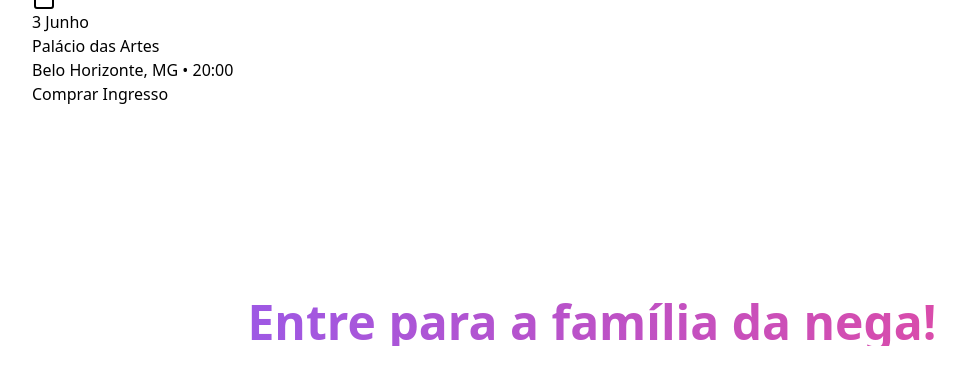
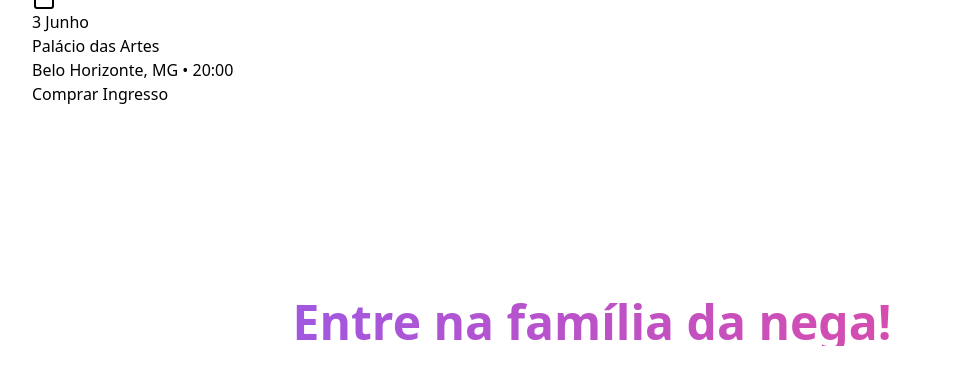
Before and after one commit to httpE2Barao/Janine-Mathias, a React (Vite) app: page / in a window 1280 px wide. Shown: the part 5845-6229 px from the top of the page, without its empty margins (48-1013 px from the left). Built offline with nearby package versions, Linux system fonts and the light colour scheme.

Commit message:
Update App.tsx

```diff
--- a/src/App.tsx
+++ b/src/App.tsx
@@ -69,7 +69,7 @@ function HomePage() {
 
       <section id="media" className="section-spacing bg-gradient-to-r from-purple-50 to-pink-50 scroll-section">
         <div className="container-width">
-          <h2 className="section-title">Entre para a família da nega!</h2>
+          <h2 className="section-title">Entre na família da nega!</h2>
           <div className="max-w-[700px] mx-auto">
             <div className="instagram-reels rounded-2xl overflow-hidden shadow-xl">
               <div className="relative w-full overflow-hidden" style={{ paddingBottom: '157.77%' }}>
```
